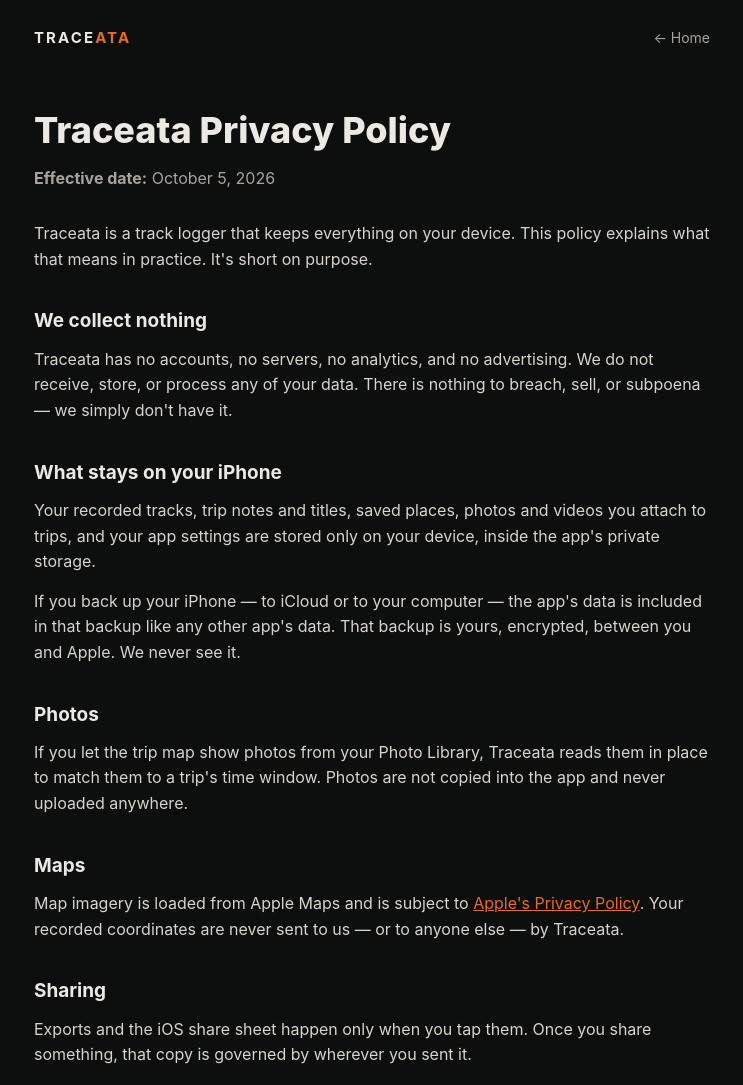
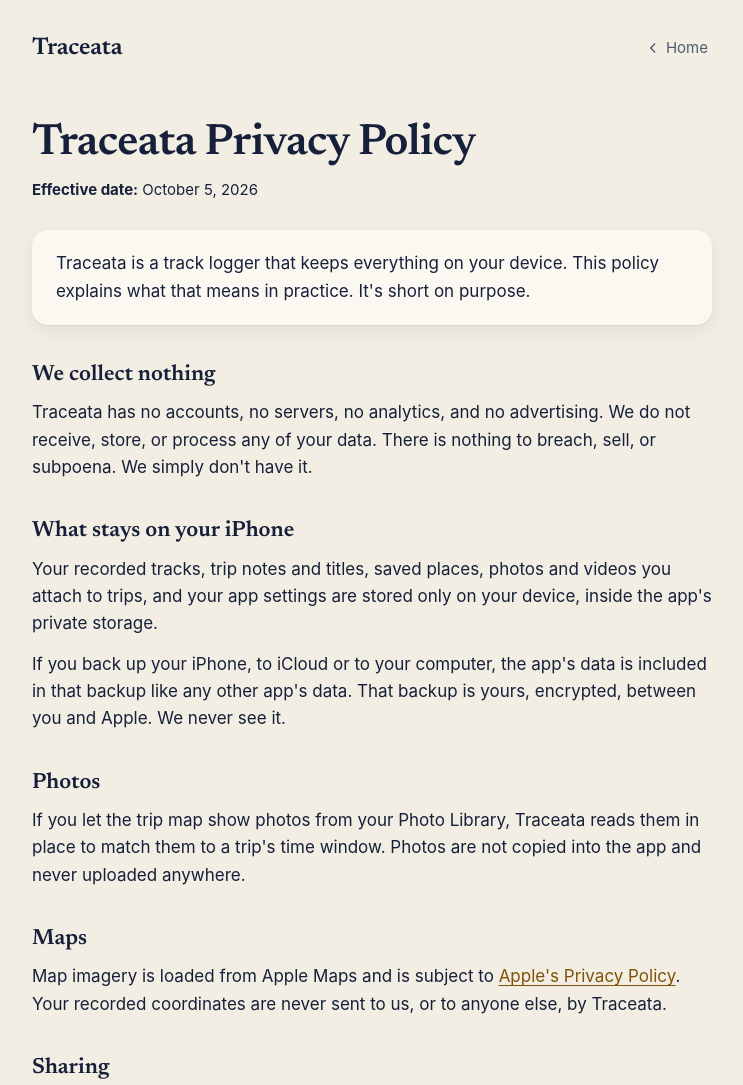
Before and after one commit to SunnyNatta/traceata-public, a plain HTML site: page privacy.html in a window 1280 px wide. Shown: the top 1085 px of the page, without its empty margins (268-1011 px from the left). Drawn offline with Linux system fonts and the light colour scheme.

Commit message:
Update privacy.html

```diff
--- a/privacy.html
+++ b/privacy.html
@@ -2,61 +2,91 @@
 <html lang="en">
 <head>
 <meta charset="utf-8">
-<meta name="viewport" content="width=device-width, initial-scale=1">
+<meta name="viewport" content="width=device-width, initial-scale=1, viewport-fit=cover">
 <title>Privacy Policy — Traceata</title>
 <meta name="description" content="Traceata collects nothing. The full privacy policy for the Traceata iOS app.">
+<meta name="color-scheme" content="dark light">
+<meta name="theme-color" content="#121a2b" media="(prefers-color-scheme: dark)">
+<meta name="theme-color" content="#f3eee3" media="(prefers-color-scheme: light)">
+<link rel="preconnect" href="https://fonts.googleapis.com">
+<link rel="preconnect" href="https://fonts.gstatic.com" crossorigin>
+<link rel="stylesheet" href="https://fonts.googleapis.com/css2?family=Newsreader:opsz,wght@6..72,400;6..72,600&display=swap">
 <style>
+  /* Traceata design system: Night is the signature theme, Paper its daylight twin. */
   :root{
-    --bg:#0c0f0d; --ink:#ece9e2; --muted:#a8a499; --accent:#e86a2a; --line:#262b26;
+    --bg:#121a2b; --surface:#1b263d; --line:#2c3a57;
+    --ink:#faf7f0; --ink-muted:#aab4c8;
+    --gold:#f0c26b; --gold-ink:#f0c26b; --gold-soft:#3a3426; --focus-ring:#f0c26b;
+    --shadow-card:0 1px 0 rgba(255,255,255,.04) inset, 0 6px 20px rgba(0,0,0,.28);
+    --font-serif:"New York", ui-serif, "Newsreader", Georgia, serif;
+    --font-sans:-apple-system, BlinkMacSystemFont, "SF Pro Text", system-ui, "Segoe UI", Roboto, Helvetica, Arial, sans-serif;
+    --radius-md:16px;
+    color-scheme:dark;
+  }
+  @media (prefers-color-scheme: light){
+    :root{
+      --bg:#f3eee3; --surface:#fbf8f1; --line:#e3dac8;
+      --ink:#16203a; --ink-muted:#4f5970;
+      --gold:#f0c26b; --gold-ink:#7f5208; --gold-soft:#fbecc8; --focus-ring:#16203a;
+      --shadow-card:0 1px 2px rgba(22,32,58,.06), 0 6px 20px rgba(22,32,58,.07);
+      color-scheme:light;
+    }
   }
   *{box-sizing:border-box}
-  body{margin:0;background:var(--bg);color:var(--ink);
-    font-family:-apple-system,BlinkMacSystemFont,"Segoe UI",Roboto,Helvetica,Arial,sans-serif;
-    line-height:1.6;-webkit-font-smoothing:antialiased}
-  .wrap{max-width:720px;margin:0 auto;padding:0 22px}
-  header{padding:26px 0 0}
-  nav{display:flex;justify-content:space-between;align-items:center}
-  .brand{font-weight:700;letter-spacing:.14em;font-size:15px;text-transform:uppercase}
-  .brand span{color:var(--accent)}
-  .brand a{color:var(--ink);text-decoration:none}
-  nav>a{color:var(--muted);text-decoration:none;font-size:14px}
-  nav>a:hover{color:var(--ink)}
-  main{padding:52px 0 10px}
-  h1{font-size:36px;margin:0 0 6px;font-weight:800}
-  .effective{color:var(--muted);margin:0 0 30px}
-  h2{font-size:19px;margin:34px 0 10px}
-  p{margin:0 0 14px;color:#d8d4c9}
-  a{color:var(--accent)}
-  footer{border-top:1px solid var(--line);margin-top:44px;padding:26px 0 44px;color:var(--muted);font-size:14px;
-    display:flex;justify-content:space-between;flex-wrap:wrap;gap:10px}
-  footer a{color:var(--muted)}
+  html{-webkit-text-size-adjust:100%}
+  body{margin:0;background:var(--bg);color:var(--ink);font-family:var(--font-sans);font-size:17px;line-height:1.6;-webkit-font-smoothing:antialiased}
+  a{color:var(--gold-ink);text-underline-offset:3px}
+  a:focus-visible{outline:2px solid var(--focus-ring);outline-offset:2px;border-radius:6px}
+  .wrap{max-width:720px;margin:0 auto;padding-left:max(20px, env(safe-area-inset-left));padding-right:max(20px, env(safe-area-inset-right))}
+
+  header{padding-top:max(24px, env(safe-area-inset-top))}
+  nav{display:flex;justify-content:space-between;align-items:center;gap:16px;min-height:48px}
+  .brand{font-family:var(--font-serif);font-weight:600;font-size:24px;letter-spacing:-.01em;color:var(--ink);text-decoration:none}
+  .home{color:var(--ink-muted);text-decoration:none;font-size:15px;padding:12px 4px 12px 10px;min-height:44px;display:inline-flex;align-items:center;gap:6px}
+  .home:hover{color:var(--ink)}
+
+  main{padding:48px 0 8px}
+  h1{font-family:var(--font-serif);font-weight:600;font-size:clamp(34px, 6vw, 44px);line-height:1.1;letter-spacing:-.015em;margin:0 0 10px;text-wrap:balance}
+  .effective{color:var(--ink-muted);margin:0 0 28px;font-size:15px}
+  .summary{background:var(--surface);border-radius:var(--radius-md);padding:20px 24px;box-shadow:var(--shadow-card);margin:0 0 12px}
+  .summary p{margin:0;color:var(--ink)}
+  .summary b{color:var(--gold-ink)}
+  h2{font-family:var(--font-serif);font-weight:600;font-size:22px;line-height:1.3;margin:36px 0 10px}
+  p{margin:0 0 14px;max-width:65ch}
+  .body p{color:var(--ink)}
+
+  footer{border-top:.5px solid var(--line);margin-top:44px;padding:24px 0 max(44px, env(safe-area-inset-bottom));color:var(--ink-muted);font-size:14px;display:flex;justify-content:space-between;flex-wrap:wrap;gap:10px}
+  footer a{color:var(--ink-muted)}
+  footer a:hover{color:var(--ink)}
 </style>
 </head>
 <body>
 <div class="wrap">
   <header>
-    <nav>
-      <div class="brand"><a href="index.html">Trace<span>ata</span></a></div>
-      <a href="index.html">← Home</a>
+    <nav aria-label="Main">
+      <a class="brand" href="index.html">Traceata</a>
+      <a class="home" href="index.html"><svg width="14" height="14" viewBox="0 0 24 24" aria-hidden="true" fill="none" stroke="currentColor" stroke-width="2.4" stroke-linecap="round" stroke-linejoin="round"><path d="M15 5l-7 7 7 7"/></svg>Home</a>
     </nav>
   </header>
 
-  <main>
+  <main class="body">
     <h1>Traceata Privacy Policy</h1>
     <p class="effective"><b>Effective date:</b> October 5, 2026</p>
 
-    <p>Traceata is a track logger that keeps everything on your device. This policy explains
-    what that means in practice. It's short on purpose.</p>
+    <div class="summary">
+      <p>Traceata is a track logger that keeps everything on your device. This policy explains
+      what that means in practice. It's short on purpose.</p>
+    </div>
 
     <h2>We collect nothing</h2>
     <p>Traceata has no accounts, no servers, no analytics, and no advertising. We do not receive,
-    store, or process any of your data. There is nothing to breach, sell, or subpoena — we simply
+    store, or process any of your data. There is nothing to breach, sell, or subpoena. We simply
     don't have it.</p>
 
     <h2>What stays on your iPhone</h2>
     <p>Your recorded tracks, trip notes and titles, saved places, photos and videos you attach to
     trips, and your app settings are stored only on your device, inside the app's private storage.</p>
-    <p>If you back up your iPhone — to iCloud or to your computer — the app's data is included in
+    <p>If you back up your iPhone, to iCloud or to your computer, the app's data is included in
     that backup like any other app's data. That backup is yours, encrypted, between you and Apple.
     We never see it.</p>
 
@@ -68,7 +98,7 @@
     <h2>Maps</h2>
     <p>Map imagery is loaded from Apple Maps and is subject to
     <a href="https://www.apple.com/legal/privacy/">Apple's Privacy Policy</a>. Your recorded
-    coordinates are never sent to us — or to anyone else — by Traceata.</p>
+    coordinates are never sent to us, or to anyone else, by Traceata.</p>
 
     <h2>Sharing</h2>
     <p>Exports and the iOS share sheet happen only when you tap them. Once you share something,
@@ -80,7 +110,7 @@
 
     <h2>Changes</h2>
     <p>If this policy ever changes, the updated version will be posted here with a new effective
-    date. Given the app's design, any change would be to describe something we started doing —
+    date. Given the app's design, any change would be to describe something we started doing,
     which would also be described in the app itself.</p>
 
     <h2>Contact</h2>
```
